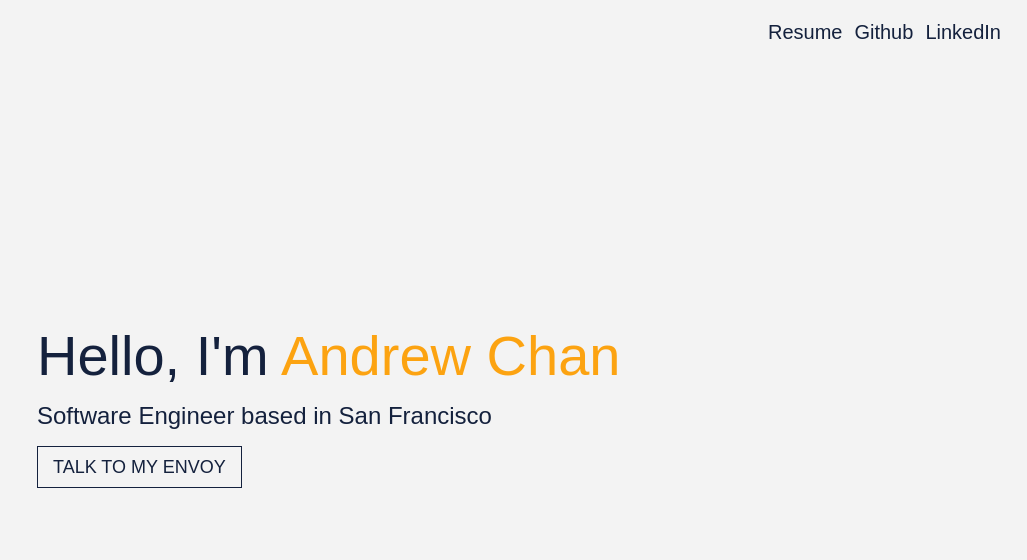
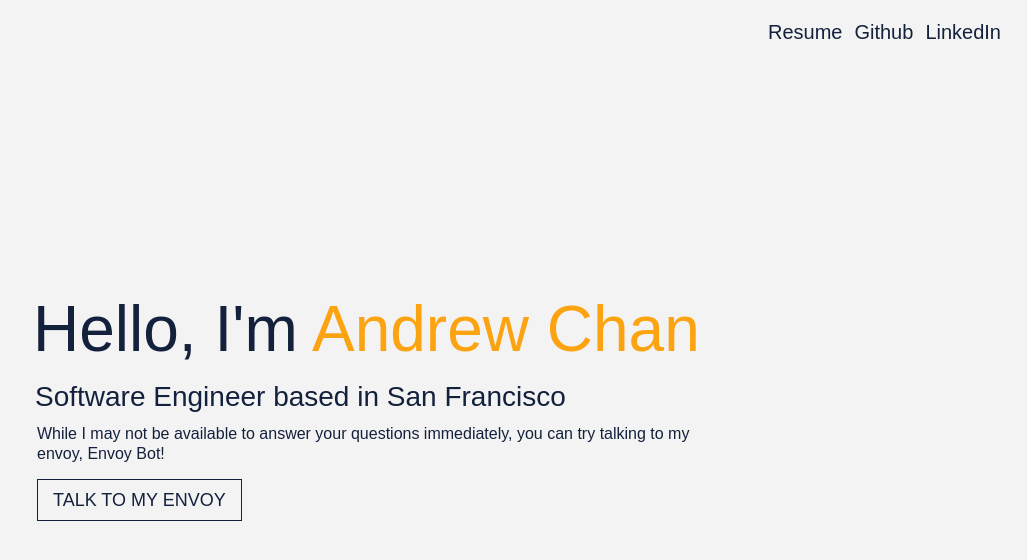
Before and after one commit to dowinterfor6/envoy-bot, a React (Create React App) app in the folder frontend/: page / in a window 1280 px wide. Shown: the top 560 px of the page, without its empty margins (253-1280 px from the left). Built offline with nearby package versions, Linux system fonts and the light colour scheme.

Commit message:
Update landing description

```diff
--- a/frontend/src/components/Landing/Landing.jsx
+++ b/frontend/src/components/Landing/Landing.jsx
@@ -22,6 +22,10 @@ const Landing = () => {
           <h2 className="landing-sub-header">
             Software Engineer based in San Francisco
           </h2>
+          <h3 className="landing-description">
+            While I may not be available to answer your questions immediately,
+            you can try talking to my envoy, Envoy Bot!
+          </h3>
           <div className="button-container">
             <div className="call-to-action">
               <Link className="button" to="/envoy-bot">Talk to my envoy</Link>
--- a/frontend/src/stylesheets/components/landing.scss
+++ b/frontend/src/stylesheets/components/landing.scss
@@ -33,7 +33,8 @@ $desktopContainerWidth: 700px;
       }
 
       .landing-header {
-        font-size: 56px;
+        font-size: 64px;
+        margin-left: -4px;
 
         em {
           color: $tertiaryColor;
@@ -41,7 +42,8 @@ $desktopContainerWidth: 700px;
       }
 
       .landing-sub-header {
-        font-size: 24px;
+        font-size: 28px;
+        margin-left: -2px;
       }
 
       .button-container {
```
